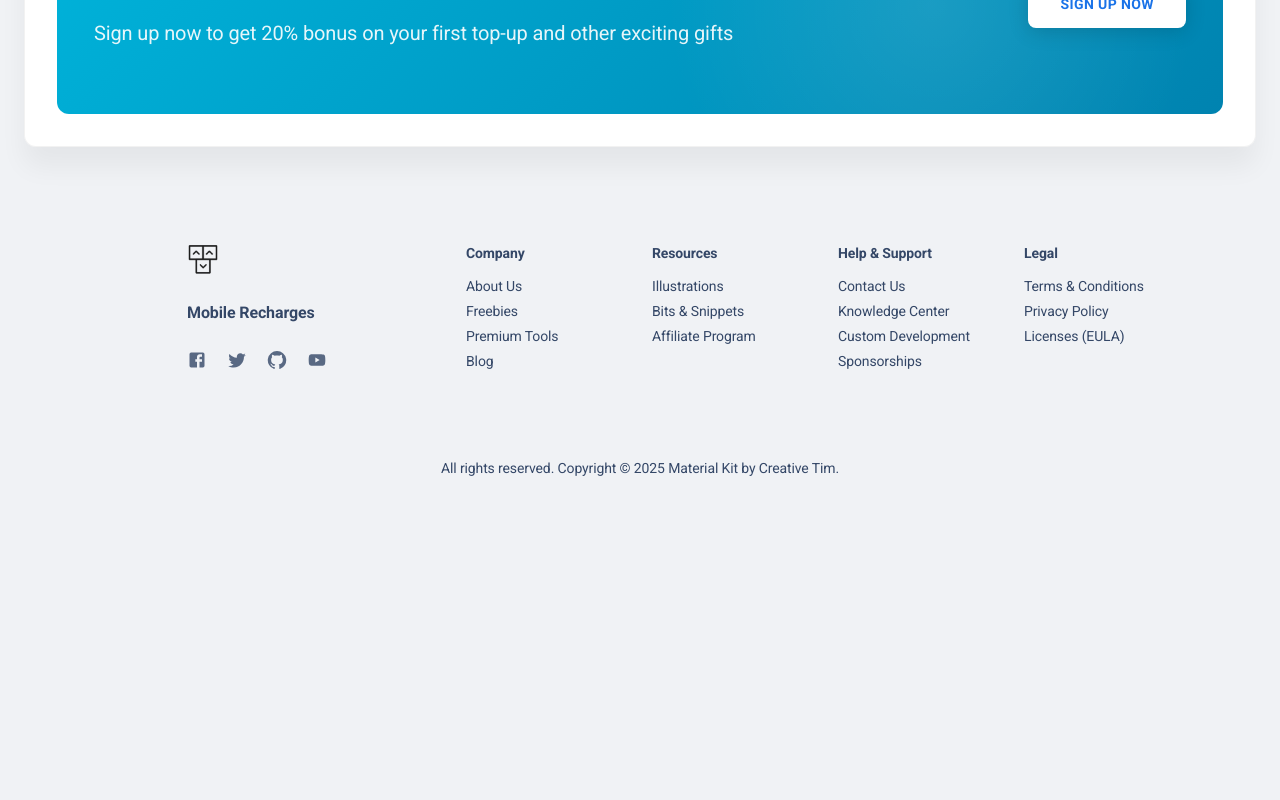
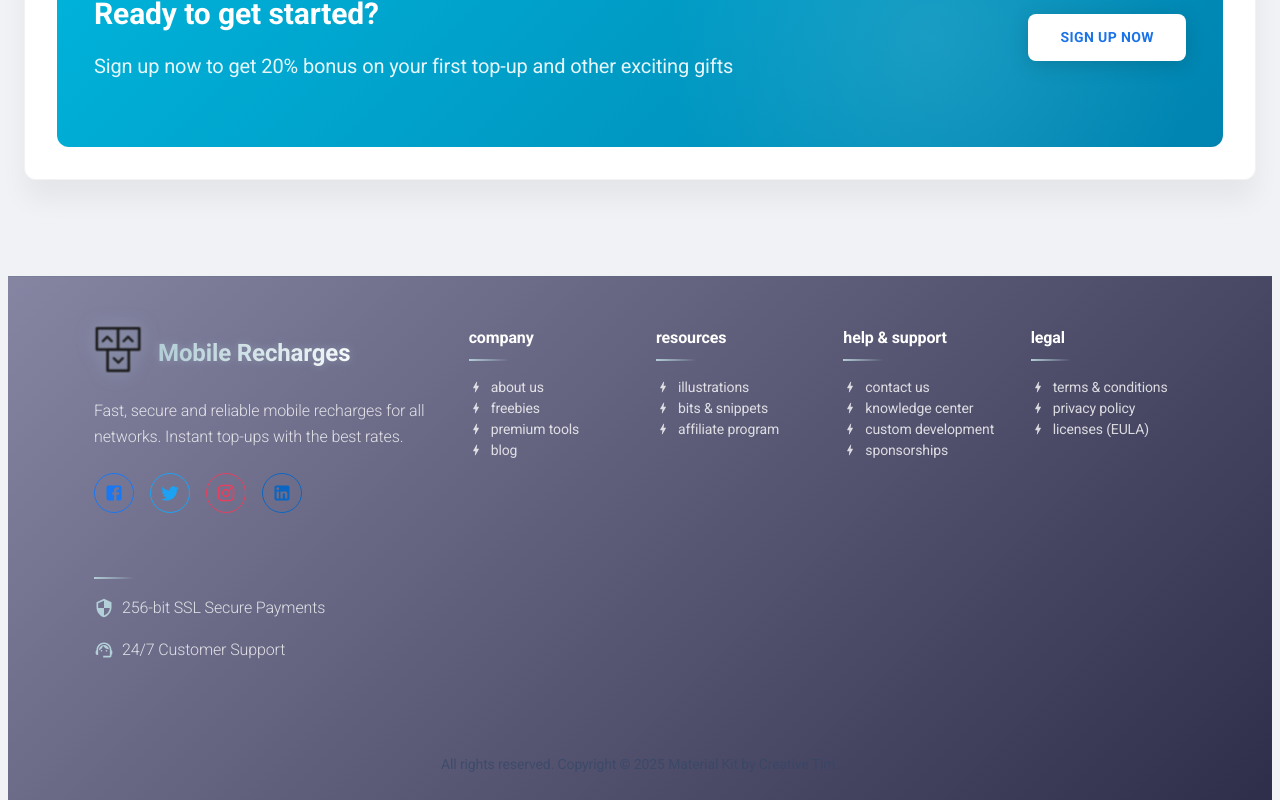
Before and after one commit to Quanghuy612/eProject---SEM-3_FE, a React (Create React App) app: page / in a window 1280 px wide. Shown: the part 2109-2909 px from the top of the page. Before the commit the page ends 2615 px from the top, so only its background shows below. Built offline with nearby package versions, Linux system fonts and the light colour scheme.

Commit message:
sửa trang chủ và footer

```diff
--- a/src/examples/User/Footers/DefaultFooter/index.js
+++ b/src/examples/User/Footers/DefaultFooter/index.js
@@ -8,7 +8,7 @@
 
 Coded by www.creative-tim.com
 
- =========================================================
+=========================================================
 
 * The above copyright notice and this permission notice shall be included in all copies or substantial portions of the Software.
 */
@@ -22,57 +22,231 @@ import PropTypes from "prop-types";
 // @mui material components
 import Container from "@mui/material/Container";
 import Grid from "@mui/material/Grid";
+import { keyframes } from "@mui/system";
 
 // Material Kit 2 React components
 import MKBox from "components/User/MKBox";
 import MKTypography from "components/User/MKTypography";
 
+// Icons
+import FacebookIcon from "@mui/icons-material/Facebook";
+import TwitterIcon from "@mui/icons-material/Twitter";
+import InstagramIcon from "@mui/icons-material/Instagram";
+import LinkedInIcon from "@mui/icons-material/LinkedIn";
+// import PaymentIcon from "@mui/icons-material/Payment";
+import SecurityIcon from "@mui/icons-material/Security";
+import SupportAgentIcon from "@mui/icons-material/SupportAgent";
+import BoltIcon from "@mui/icons-material/Bolt";
+
+// Animation
+const float = keyframes`
+  0% { transform: translateY(0px); }
+  50% { transform: translateY(-5px); }
+  100% { transform: translateY(0px); }
+`;
+
+const pulse = keyframes`
+  0% { transform: scale(1); }
+  50% { transform: scale(1.05); }
+  100% { transform: scale(1); }
+`;
+
 function DefaultFooter({ content }) {
-  const { brand, socials, menus, copyright } = content;
+  const { brand, menus, copyright } = content;
+  return (
+    <MKBox
+      component="footer"
+      sx={{
+        background:
+          "linear-gradient(135deg, rgba(127, 127, 158, 0.95) 0%, rgba(35, 35, 65, 0.95) 100%)",
+        backdropFilter: "blur(10px)",
+        borderTop: "1px solid rgba(179, 207, 215, 0.2)",
+        pt: 6,
+        pb: 3,
+      }}
+    >
+      <Container maxWidth="lg">
+        <Grid container spacing={4}>
+          {/* Brand Column */}
+          <Grid item xs={12} md={4} sx={{ mb: 3 }}>
+            <MKBox display="flex" alignItems="center" mb={2}>
+              <Link to={brand.route}>
+                <MKBox
+                  component="img"
+                  src={brand.image}
+                  alt={brand.name}
+                  maxWidth="3rem"
+                  mr={2}
+                  sx={{
+                    animation: `${pulse} 4s ease-in-out infinite`,
+                    filter: "drop-shadow(0 0 8px rgba(179, 207, 215, 0.5))",
+                  }}
+                />
+              </Link>
+              <MKTypography
+                variant="h4"
+                fontWeight="bold"
+                sx={{
+                  background: "linear-gradient(90deg, #B3CFD7, #FFFFFF)",
+                  WebkitBackgroundClip: "text",
+                  WebkitTextFillColor: "transparent",
+                  textShadow: "0 0 10px rgba(179, 207, 215, 0.3)",
+                }}
+              >
+                Mobile Recharges
+              </MKTypography>
+            </MKBox>
 
-  return (
-    <MKBox component="footer">
-      <Container>
-        <Grid container spacing={3}>
-          <Grid item xs={12} md={3} sx={{ ml: "auto", mb: 3 }}>
-            <MKBox>
-              <Link to={brand.route}>
-                <MKBox component="img" src={brand.image} alt={brand.name} maxWidth="2rem" mb={2} />
-              </Link>
-              <MKTypography variant="h6">Mobile Recharges</MKTypography>
-            </MKBox>
-            <MKBox display="flex" alignItems="center" mt={3}>
-              {socials.map(({ icon, link }, key) => (
-                <MKTypography
-                  key={link}
-                  component="a"
-                  href={link}
-                  target="_blank"
-                  rel="noreferrer"
-                  variant="h5"
-                  color="dark"
-                  opacity={0.8}
-                  mr={key === socials.length - 1 ? 0 : 2.5}
-                >
-                  {icon}
-                </MKTypography>
-              ))}
+            <MKTypography variant="body2" color="white" opacity={0.8} mb={3}>
+              Fast, secure and reliable mobile recharges for all networks. Instant top-ups with the
+              best rates.
+            </MKTypography>
+
+            <MKBox display="flex" alignItems="center" mt={3} gap={2}>
+              {/* Facebook */}
+              <MKBox
+                component="a"
+                href="#"
+                onClick={(e) => e.preventDefault()}
+                width={40}
+                height={40}
+                borderRadius="50%"
+                display="flex"
+                alignItems="center"
+                justifyContent="center"
+                bgcolor="rgba(255, 255, 255, 0.1)"
+                sx={{
+                  border: "1px solid #1877F2",
+                  color: "#1877F2",
+                  transition: "all 0.3s ease",
+                  "&:hover": {
+                    transform: "translateY(-3px)",
+                    bgcolor: "rgba(255, 255, 255, 0.2)",
+                    boxShadow: "0 5px 15px rgba(24, 119, 242, 0.5)",
+                  },
+                }}
+              >
+                <FacebookIcon />
+              </MKBox>
+
+              {/* Twitter */}
+              <MKBox
+                component="a"
+                href="#"
+                onClick={(e) => e.preventDefault()}
+                width={40}
+                height={40}
+                borderRadius="50%"
+                display="flex"
+                alignItems="center"
+                justifyContent="center"
+                bgcolor="rgba(255, 255, 255, 0.1)"
+                sx={{
+                  border: "1px solid #1DA1F2",
+                  color: "#1DA1F2",
+                  transition: "all 0.3s ease",
+                  "&:hover": {
+                    transform: "translateY(-3px)",
+                    bgcolor: "rgba(255, 255, 255, 0.2)",
+                    boxShadow: "0 5px 15px rgba(29, 161, 242, 0.5)",
+                  },
+                }}
+              >
+                <TwitterIcon />
+              </MKBox>
+
+              {/* Instagram */}
+              <MKBox
+                component="a"
+                href="#"
+                onClick={(e) => e.preventDefault()}
+                width={40}
+                height={40}
+                borderRadius="50%"
+                display="flex"
+                alignItems="center"
+                justifyContent="center"
+                bgcolor="rgba(255, 255, 255, 0.1)"
+                sx={{
+                  border: "1px solid #E4405F",
+                  color: "#E4405F",
+                  transition: "all 0.3s ease",
+                  "&:hover": {
+                    transform: "translateY(-3px)",
+                    bgcolor: "rgba(255, 255, 255, 0.2)",
+                    boxShadow: "0 5px 15px rgba(228, 64, 95, 0.5)",
+                  },
+                }}
+              >
+                <InstagramIcon />
+              </MKBox>
+
+              {/* LinkedIn */}
+              <MKBox
+                component="a"
+                href="#"
+                onClick={(e) => e.preventDefault()}
+                width={40}
+                height={40}
+                borderRadius="50%"
+                display="flex"
+                alignItems="center"
+                justifyContent="center"
+                bgcolor="rgba(255, 255, 255, 0.1)"
+                sx={{
+                  border: "1px solid #0A66C2",
+                  color: "#0A66C2",
+                  transition: "all 0.3s ease",
+                  "&:hover": {
+                    transform: "translateY(-3px)",
+                    bgcolor: "rgba(255, 255, 255, 0.2)",
+                    boxShadow: "0 5px 15px rgba(10, 102, 194, 0.5)",
+                  },
+                }}
+              >
+                <LinkedInIcon />
+              </MKBox>
             </MKBox>
           </Grid>
+
+          {/* Menu Links */}
           {menus.map(({ name: title, items }) => (
             <Grid key={title} item xs={6} md={2} sx={{ mb: 3 }}>
               <MKTypography
                 display="block"
-                variant="button"
+                variant="h6"
                 fontWeight="bold"
-                textTransform="capitalize"
-                mb={1}
+                color="white"
+                mb={2}
+                sx={{
+                  position: "relative",
+                  "&:after": {
+                    content: '""',
+                    display: "block",
+                    width: "40px",
+                    height: "2px",
+                    background: "linear-gradient(90deg, #B3CFD7, transparent)",
+                    mt: 1,
+                  },
+                }}
               >
                 {title}
               </MKTypography>
               <MKBox component="ul" p={0} m={0} sx={{ listStyle: "none" }}>
                 {items.map(({ name, route, href }) => (
-                  <MKBox key={name} component="li" p={0} m={0} lineHeight={1.25}>
+                  <MKBox
+                    key={name}
+                    component="li"
+                    p={0}
+                    m={0}
+                    lineHeight={2}
+                    sx={{
+                      transition: "all 0.3s ease",
+                      "&:hover": {
+                        transform: "translateX(5px)",
+                      },
+                    }}
+                  >
                     {href ? (
                       <MKTypography
                         component="a"
@@ -81,8 +255,18 @@ function DefaultFooter({ content }) {
                         rel="noreferrer"
                         variant="button"
                         fontWeight="regular"
-                        textTransform="capitalize"
+                        color="white"
+                        opacity={0.8}
+                        sx={{
+                          display: "flex",
+                          alignItems: "center",
+                          "&:hover": {
+                            opacity: 1,
+                            color: "#B3CFD7",
+                          },
+                        }}
                       >
+                        <BoltIcon sx={{ fontSize: "1rem", mr: 1 }} />
                         {name}
                       </MKTypography>
                     ) : (
@@ -91,8 +275,18 @@ function DefaultFooter({ content }) {
                         to={route}
                         variant="button"
                         fontWeight="regular"
-                        textTransform="capitalize"
+                        color="white"
+                        opacity={0.8}
+                        sx={{
+                          display: "flex",
+                          alignItems: "center",
+                          "&:hover": {
+                            opacity: 1,
+                            color: "#B3CFD7",
+                          },
+                        }}
                       >
+                        <BoltIcon sx={{ fontSize: "1rem", mr: 1 }} />
                         {name}
                       </MKTypography>
                     )}
@@ -101,8 +295,56 @@ function DefaultFooter({ content }) {
               </MKBox>
             </Grid>
           ))}
-          <Grid item xs={12} sx={{ textAlign: "center", my: 3 }}>
-            {copyright}
+
+          <Grid item xs={12} md={4} sx={{ mb: 3 }}>
+            <MKTypography
+              variant="h6"
+              fontWeight="bold"
+              color="white"
+              mb={2}
+              sx={{
+                position: "relative",
+                "&:after": {
+                  content: '""',
+                  display: "block",
+                  width: "40px",
+                  height: "2px",
+                  background: "linear-gradient(90deg, #B3CFD7, transparent)",
+                  mt: 1,
+                },
+              }}
+            ></MKTypography>
+
+            <MKBox display="flex" alignItems="center" mb={2}>
+              <SecurityIcon sx={{ color: "#B3CFD7", mr: 1 }} />
+              <MKTypography variant="body2" color="white" opacity={0.8}>
+                256-bit SSL Secure Payments
+              </MKTypography>
+            </MKBox>
+
+            <MKBox display="flex" alignItems="center">
+              <SupportAgentIcon sx={{ color: "#B3CFD7", mr: 1 }} />
+              <MKTypography variant="body2" color="white" opacity={0.8}>
+                24/7 Customer Support
+              </MKTypography>
+            </MKBox>
+          </Grid>
+
+          {/* Copyright */}
+          <Grid item xs={12} sx={{ textAlign: "center", mt: 4 }}>
+            <MKTypography
+              variant="body2"
+              color="white"
+              opacity={0.7}
+              sx={{
+                animation: `${float} 6s ease-in-out infinite`,
+                "&:hover": {
+                  opacity: 1,
+                },
+              }}
+            >
+              {copyright}
+            </MKTypography>
           </Grid>
         </Grid>
       </Container>
--- a/src/footer.routes.js
+++ b/src/footer.routes.js
@@ -40,35 +40,35 @@ export default {
     {
       name: "company",
       items: [
-        { name: "about us", href: "https://www.creative-tim.com/presentation" },
-        { name: "freebies", href: "https://www.creative-tim.com/templates/free" },
-        { name: "premium tools", href: "https://www.creative-tim.com/templates/premium" },
-        { name: "blog", href: "https://www.creative-tim.com/blog" },
+        { name: "about us", href: "/about-us" },
+        { name: "freebies", href: "" },
+        { name: "premium tools", href: "" },
+        { name: "blog", href: "" },
       ],
     },
     {
       name: "resources",
       items: [
-        { name: "illustrations", href: "https://iradesign.io/" },
-        { name: "bits & snippets", href: "https://www.creative-tim.com/bits" },
-        { name: "affiliate program", href: "https://www.creative-tim.com/affiliates/new" },
+        { name: "illustrations", href: "" },
+        { name: "bits & snippets", href: "" },
+        { name: "affiliate program", href: "" },
       ],
     },
     {
       name: "help & support",
       items: [
-        { name: "contact us", href: "https://www.creative-tim.com/contact-us" },
-        { name: "knowledge center", href: "https://www.creative-tim.com/knowledge-center" },
-        { name: "custom development", href: "https://services.creative-tim.com/" },
-        { name: "sponsorships", href: "https://www.creative-tim.com/sponsorships" },
+        { name: "contact us", href: "/contact-us" },
+        { name: "knowledge center", href: "" },
+        { name: "custom development", href: "" },
+        { name: "sponsorships", href: "" },
       ],
     },
     {
       name: "legal",
       items: [
-        { name: "terms & conditions", href: "https://www.creative-tim.com/terms" },
-        { name: "privacy policy", href: "https://www.creative-tim.com/privacy" },
-        { name: "licenses (EULA)", href: "https://www.creative-tim.com/license" },
+        { name: "terms & conditions", href: "" },
+        { name: "privacy policy", href: "" },
+        { name: "licenses (EULA)", href: "" },
       ],
     },
   ],
@@ -77,7 +77,7 @@ export default {
       All rights reserved. Copyright &copy; {date} Material Kit by{" "}
       <MKTypography
         component="a"
-        href="https://www.creative-tim.com"
+        href="/"
         target="_blank"
         rel="noreferrer"
         variant="button"
--- a/src/pages/LandingPages/AboutUs/index.js
+++ b/src/pages/LandingPages/AboutUs/index.js
@@ -25,7 +25,7 @@ import footerRoutes from "footer.routes";
 // Images
 import aboutImage from "assets/images/bg-about-us.jpg";
 import missionImage from "assets/images/bg-presentation.jpg";
-import visionImage from "assets/images/lehonghai.jpg";
+import visionImage from "assets/images/ivana-squares.jpg";
 
 function AboutUs() {
   const routes = getRoutes();
```
Also changed, not shown: src/pages/Presentation/index.js (+7 -8 lines).
